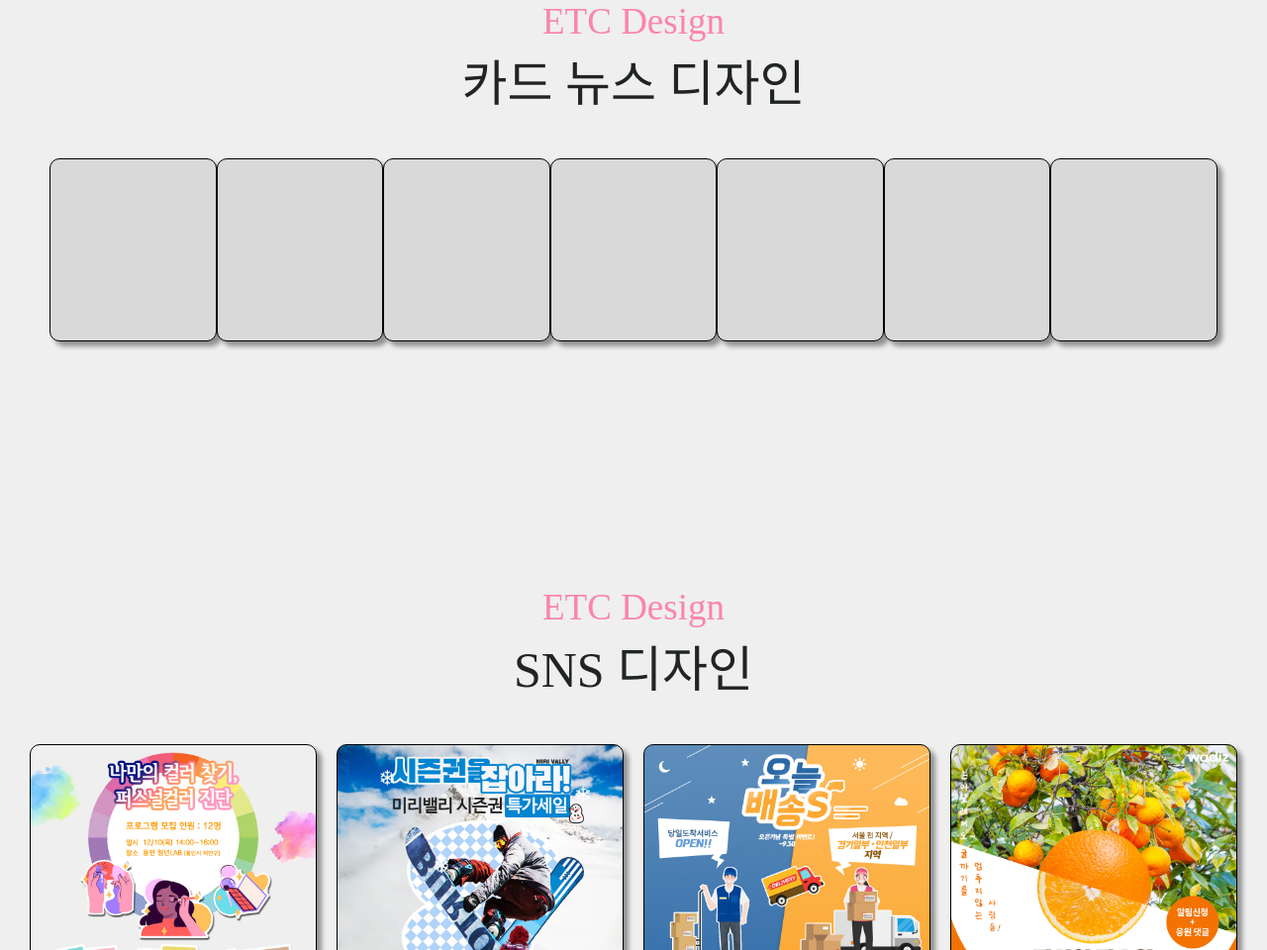
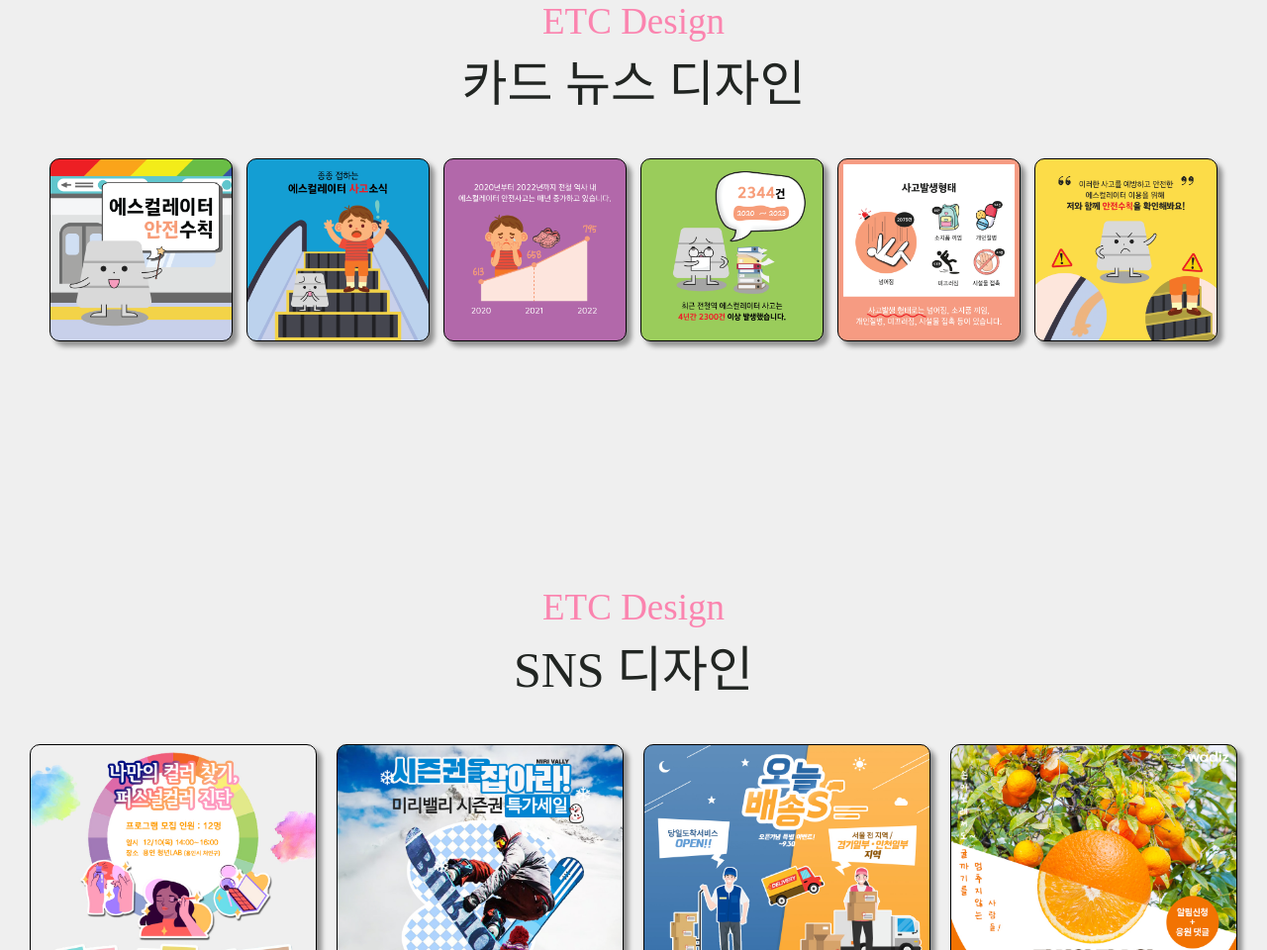
Before and after one commit to iamkangsubini/portfolio2023_subin, a plain HTML site: page index.html in a window 1280 px wide. Shown: the part 9338-10298 px from the top of the page at 99% size. Drawn offline with Linux system fonts and the light colour scheme; a web font is replaced by a local one.

Commit message:
카드뉴스6개로수정

```diff
--- a/index.html
+++ b/index.html
@@ -275,7 +275,6 @@
                 <span></span>
                 <span></span>
                 <span></span>
-                <span></span>
             </a>
         </section>
 
@@ -299,29 +298,6 @@
             </div>
         </section>
     </main>
-    <script>
-        //sns디자인
-        const sns_popup = document.querySelector('#sns_popup')
-        const sns_a = document.querySelectorAll('#project_design_sns_design a')
-        const sns_popup_img = document.querySelector('#sns_popup img')
-
-        sns_popup.style.display = 'none'
-
-        sns_a.forEach(function(t,i,a){
-            console.log(t,i,a)
-            t.addEventListener('click',function(e){
-                e.preventDefault()
-                sns_popup.style.display = 'block'
-                sns_popup_img.src = `./images/design/sns/sns${i+1}.jpg`
-            })
-        })
-
-        sns_popup.addEventListener('click',function(){
-            sns_popup.style.display = 'none'
-        })
-
-        //카드뉴스
-        /* const  */
-    </script>
+    <script src="./script/script.js"></script>
 </body>
 </html>
--- /dev/null
+++ b/script/script.js
@@ -0,0 +1,19 @@
+//sns디자인
+const sns_popup = document.querySelector('#sns_popup')
+const sns_a = document.querySelectorAll('#project_design_sns_design a')
+const sns_popup_img = document.querySelector('#sns_popup img')
+
+sns_popup.style.display = 'none'
+
+sns_a.forEach(function(t,i,a){
+    console.log(t,i,a)
+    t.addEventListener('click',function(e){
+        e.preventDefault()
+        sns_popup.style.display = 'block'
+        sns_popup_img.src = `./images/design/sns/sns${i+1}.jpg`
+    })
+})
+
+sns_popup.addEventListener('click',function(){
+    sns_popup.style.display = 'none'
+})
--- a/styles/style.css
+++ b/styles/style.css
@@ -302,9 +302,26 @@ main #project_design_card_news .contents span {
     width: 185px; height: 185px; display: block;
     border: 1px solid #000; border-radius: 10px;
     box-shadow: 5px 5px 5px rgba(0, 0, 0, 40%);
-    background: #d9d9d9;
+    background: #d9d9d9; background-size: cover;
 }
-
+main #project_design_card_news .contents span:first-child {
+    background-image: url(../images/design/card_news/card1-1.png);
+}
+main #project_design_card_news .contents span:nth-child(2) {
+    background-image: url(../images/design/card_news/card1-2.png);
+}
+main #project_design_card_news .contents span:nth-child(3) {
+    background-image: url(../images/design/card_news/card1-3.png);
+}
+main #project_design_card_news .contents span:nth-child(4) {
+    background-image: url(../images/design/card_news/card1-4.png);
+}
+main #project_design_card_news .contents span:nth-child(5) {
+    background-image: url(../images/design/card_news/card1-5.png);
+}
+main #project_design_card_news .contents span:last-child {
+    background-image: url(../images/design/card_news/card1-6.png);
+}
 /* sns-design */
 main #project_design_sns_design {margin-bottom:300px;}
 main #project_design_sns_design .title {}
```
